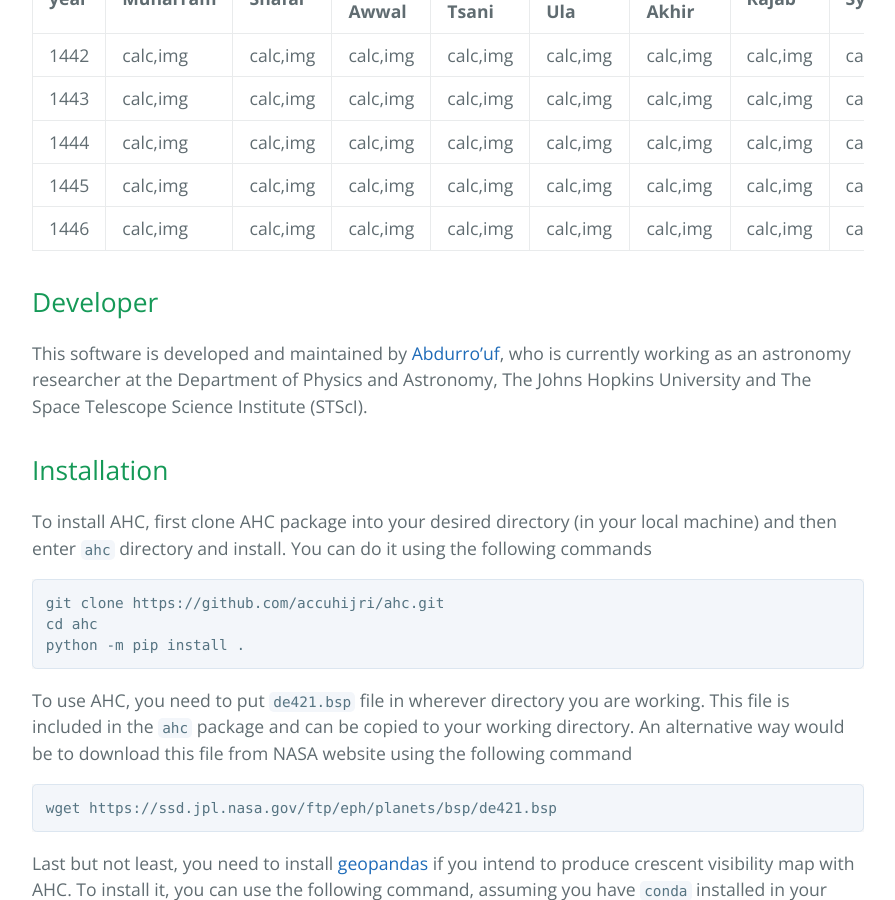
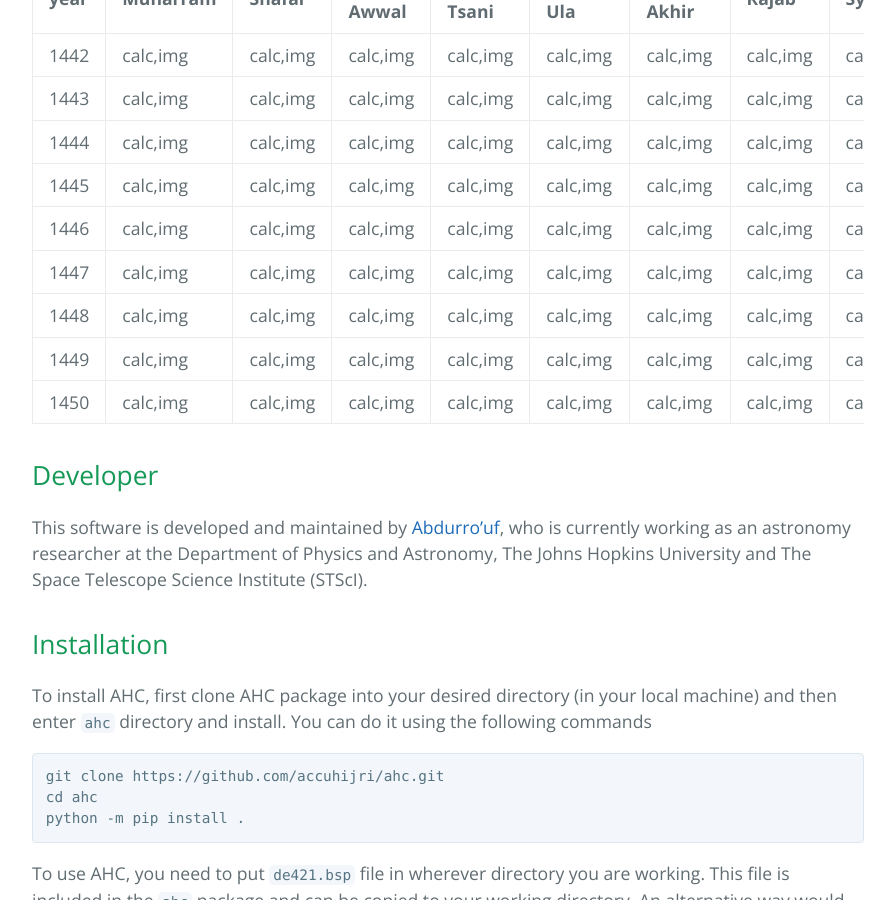
Before and after one commit to accuhijri/accuhijri.github.io, a Jekyll site: the page built from index.md, in a window 1280 px wide and 900 px high, scrolled down 1071 px. Shown: the whole window, without its empty margins (192-1087 px from the left). Built offline with Jekyll 4.4.1, drawn with Linux system fonts in a browser that asks for light colours.

Commit message:
Update index.md

```diff
--- a/index.md
+++ b/index.md
@@ -17,7 +17,10 @@ Accurate Hijri Calculator (AHC) is a software for calculating the position and v
 | 1444 | calc,img | calc,img | calc,img | calc,img | calc,img | calc,img | calc,img | calc,img | calc,img | calc,img | calc,img  | calc,img |
 | 1445 | calc,img | calc,img | calc,img | calc,img | calc,img | calc,img | calc,img | calc,img | calc,img | calc,img | calc,img  | calc,img |
 | 1446 | calc,img | calc,img | calc,img | calc,img | calc,img | calc,img | calc,img | calc,img | calc,img | calc,img | calc,img  | calc,img |
-
+| 1447 | calc,img | calc,img | calc,img | calc,img | calc,img | calc,img | calc,img | calc,img | calc,img | calc,img | calc,img  | calc,img |
+| 1448 | calc,img | calc,img | calc,img | calc,img | calc,img | calc,img | calc,img | calc,img | calc,img | calc,img | calc,img  | calc,img |
+| 1449 | calc,img | calc,img | calc,img | calc,img | calc,img | calc,img | calc,img | calc,img | calc,img | calc,img | calc,img  | calc,img |
+| 1450 | calc,img | calc,img | calc,img | calc,img | calc,img | calc,img | calc,img | calc,img | calc,img | calc,img | calc,img  | calc,img |
 
 ## Developer
 This software is developed and maintained by [Abdurro'uf](https://aabdurrouf.github.io/), who is currently working as an astronomy researcher at the Department of Physics and Astronomy, The Johns Hopkins University and The Space Telescope Science Institute (STScI).
```
